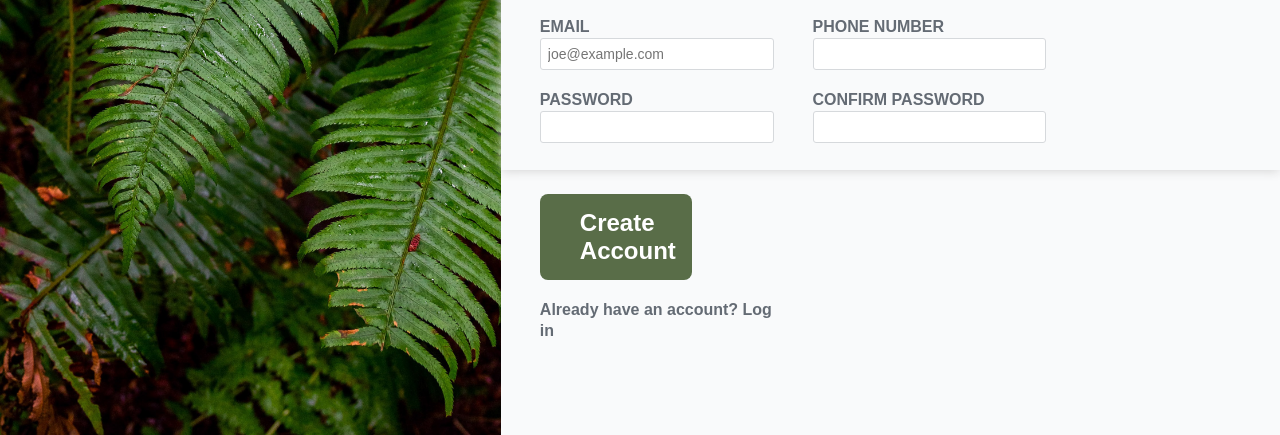
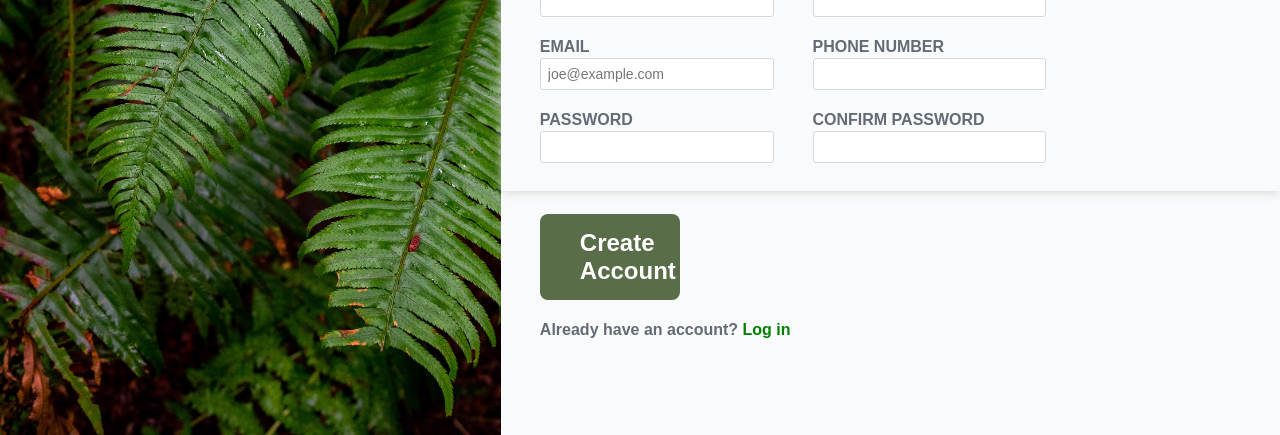
Before and after one commit to Marecho-Dev/odin-sign-up-form, a plain HTML site: page sign_up.html in a window 1280 px wide. Shown: the part 365-800 px from the top of the page. Drawn offline with Linux system fonts and the light colour scheme.

Commit message:
changed class on the Already have an account prompt, updated the css for that as well.

```diff
--- a/sign_up.html
+++ b/sign_up.html
@@ -65,8 +65,8 @@
             <button>Create Account</button>
           </div>
 
-          <div class="form-row">
-            Already have an account? Log in
+          <div class="log-in">
+            Already have an account? <span>Log in</span>
           </div>
     </div>
 
--- a/styles.css
+++ b/styles.css
@@ -117,7 +117,7 @@ body{
   .form-row button {
     font-size: 1.5em;
     font-weight: bold;
-    width: 65%;
+    width: 60%;
     color: #FFFFFF;
     background-color: #596d48;
 
@@ -127,3 +127,17 @@ body{
     padding: 15px 40px;
     cursor: pointer;
   }
+
+  span{
+    color: green;
+  }
+
+
+  .log-in{
+    font-family:sans-serif;
+    padding-left: 5%;
+    width: 80%;
+    gap: 5px;
+    font-weight: 600;
+    color:#646b74;
+  }
```
